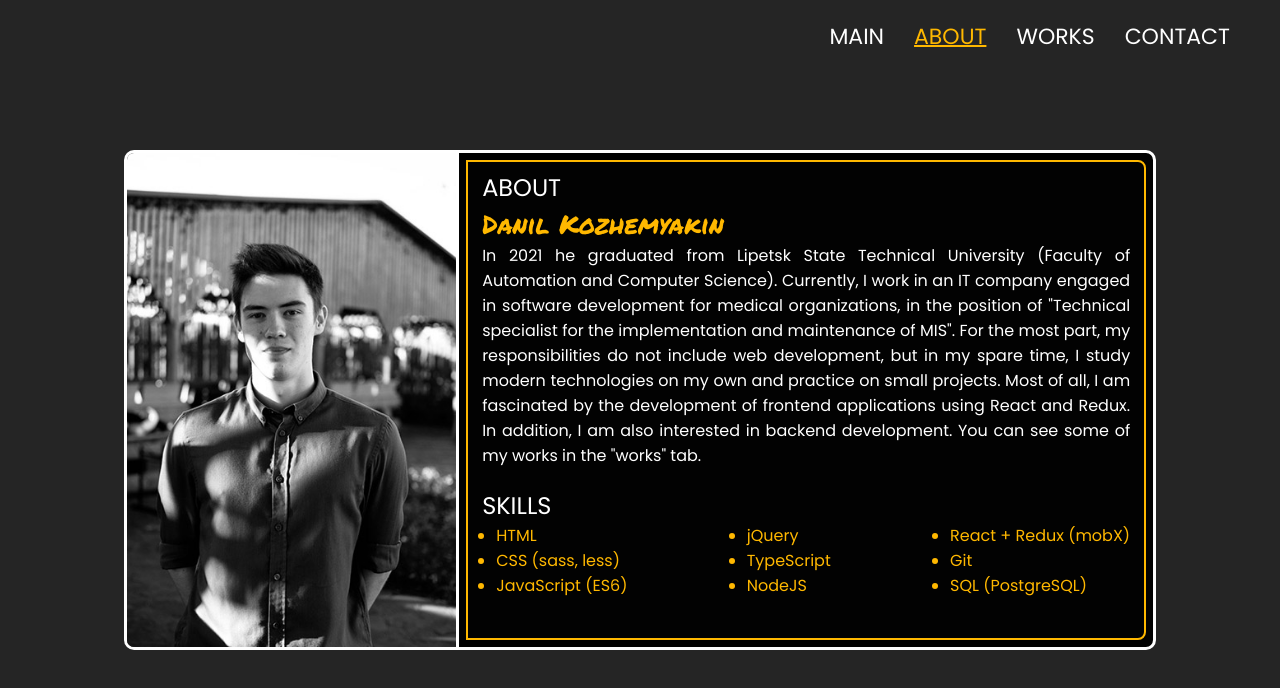
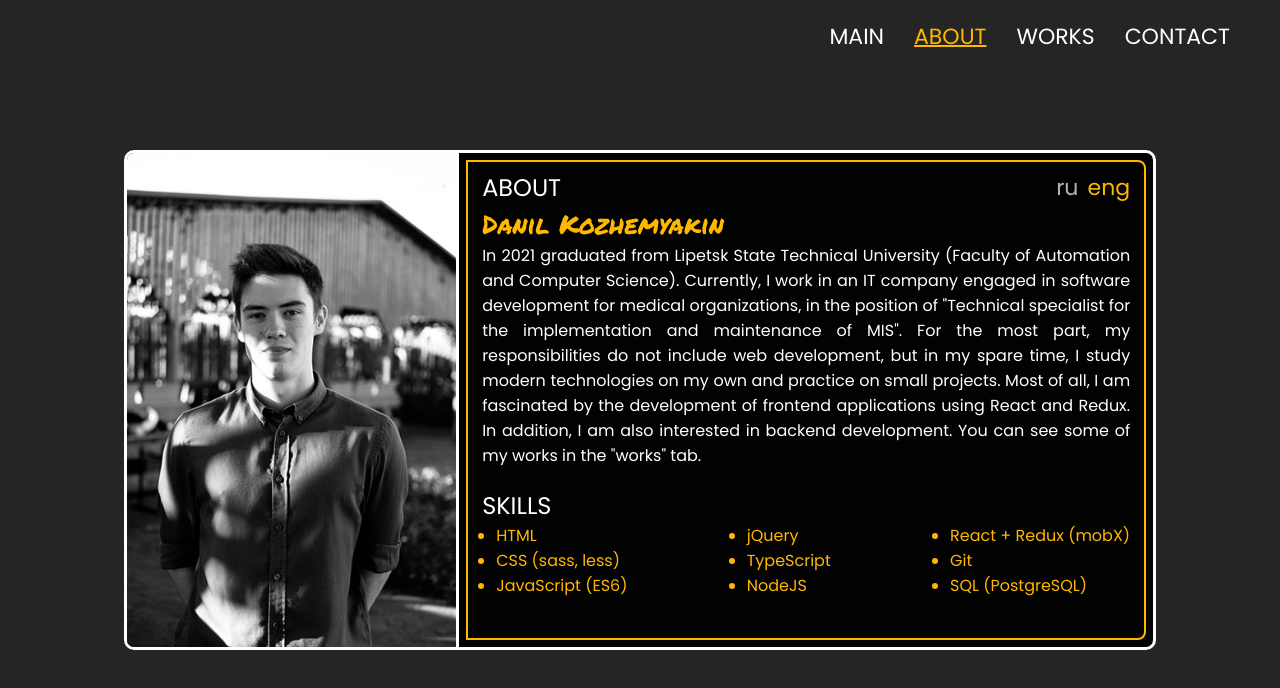
Before and after one commit to RazumeetsyaDanila/portfolio, a React (Create React App) app: page /about in a window 1280 px wide. Shown: the top 688 px of the page. Built offline with nearby package versions, Linux system fonts and the light colour scheme.

Commit message:
some changes...

```diff
--- a/src/App.tsx
+++ b/src/App.tsx
@@ -1,14 +1,15 @@
-import React from 'react';
+import React, { useState } from 'react';
 import './app.scss';
 import { BrowserRouter } from 'react-router-dom';
 import AppRouter from './pages/AppRouter';
 import Header from './components/Header/Header';
 
 const App: React.FC = () => {
+  const [lang, setLang] = useState('eng')
   return (
     <BrowserRouter>
       <Header />
-      <AppRouter />
+      <AppRouter lang={lang} setLang={setLang}/>
     </BrowserRouter>
   );
 };
--- a/src/app.scss
+++ b/src/app.scss
@@ -28,3 +28,8 @@ $grey-color: #252525;
     font-family: 'PermanentMarker';
     src: url('fonts/PermanentMarker-Regular.ttf')  format('truetype')
 }
+
+@font-face {
+    font-family: 'Jost-R';
+    src: url('fonts/Jost-Regular.ttf')  format('truetype')
+}
--- a/src/pages/AboutPage/AboutPage.tsx
+++ b/src/pages/AboutPage/AboutPage.tsx
@@ -2,15 +2,32 @@ import React from 'react';
 import s from './aboutPage.module.scss'
 import avatar from '../../img/avatar3.jpg'
 
-const AboutPage: React.FC = () => {
+const AboutPage: React.FC<any> = ({ lang, setLang }) => {
     return (
         <div className={s.container}>
             <img className={s.imgBox} src={avatar} alt="" />
             <div className={s.infoBox}>
                 <div className={s.infoBorderBox}>
-                    <p className={s.title}>ABOUT</p>
+                    <div className={s.titleContainer}>
+                        <p className={s.title}>ABOUT</p>
+                        {lang === 'ru' ?
+                            <div className={s.langContainer}>
+                                <p className={s.langActive} onClick={() => setLang('ru')}>ru</p>
+                                <p className={s.lang} onClick={() => setLang('eng')}>eng</p>
+                            </div>
+                            :
+                            <div className={s.langContainer}>
+                                <p className={s.lang} onClick={() => setLang('ru')}>ru</p>
+                                <p className={s.langActive} onClick={() => setLang('eng')}>eng</p>
+                            </div>
+                        }
+                    </div>
                     <p className={s.sayMyName}>Danil Kozhemyakin</p>
-                    <p className={s.infoText}>In 2021 he graduated from Lipetsk State Technical University (Faculty of Automation and Computer Science). Currently, I work in an IT company engaged in software development for medical organizations, in the position of "Technical specialist for the implementation and maintenance of MIS". For the most part, my responsibilities do not include web development, but in my spare time, I study modern technologies on my own and practice on small projects. Most of all, I am fascinated by the development of frontend applications using React and Redux. In addition, I am also interested in backend development. You can see some of my works in the "works" tab.</p>
+                    {lang === 'ru' ?
+                        <p className={s.infoTextRu}>В 2021 году закончил Липецкий государственный технический университет (Факультет Автоматизации и Информатики). В настоящее время работаю в it-компании, занимающейся разработкой ПО для медицинских организаций, в должности «Технический специалист по внедрению и сопровождению МИС». По большей части, в мои обязанности не входит разработка под web, однако в свободное от работы время, я самостоятельно изучаю современные технологии и практикуюсь на небольших проектах. Больше всего меня увлекает разработка фронтенд приложений, с использованием React и Redux. Кроме того, мне интересна и бэкенд разработка. Некоторые мои работы вы можете посмотреть во вкладке «works».</p>
+                        :
+                        <p className={s.infoTextEng}>In 2021 graduated from Lipetsk State Technical University (Faculty of Automation and Computer Science). Currently, I work in an IT company engaged in software development for medical organizations, in the position of "Technical specialist for the implementation and maintenance of MIS". For the most part, my responsibilities do not include web development, but in my spare time, I study modern technologies on my own and practice on small projects. Most of all, I am fascinated by the development of frontend applications using React and Redux. In addition, I am also interested in backend development. You can see some of my works in the "works" tab.</p>
+                    }
                     <p className={s.title}>SKILLS</p>
                     <ul className={s.skillsList}>
                         <div >
--- a/src/pages/AboutPage/aboutPage.module.scss
+++ b/src/pages/AboutPage/aboutPage.module.scss
@@ -36,11 +36,20 @@
     border-radius: 0 8px 8px 0;
 }
 
-.infoText {
+.infoTextEng {
     // style={{textAlign: "justify", marginBottom: 20+"px"}};
     text-align: justify;
     margin-bottom: 20px;
     font-size: 16px;
+}
+
+.infoTextRu {
+    text-align: justify;
+    margin-bottom: 20px;
+    font-size: 17px;
+    font-family: Jost-R;
+    height: 225px;
+    line-height: 1.5;
 }
 
 .sayMyName {
@@ -95,4 +104,32 @@
     .skillsList{
         flex-direction: column;
     }
+    .infoTextRu {
+        height: auto;
+    }
+
 }
+
+.titleContainer{
+    display: flex;
+    justify-content: space-between;
+}
+
+.langContainer{
+    display: flex;
+    align-items: center;
+    justify-content: space-between;
+    width: 74px;
+    font-size: 22px;
+}
+
+.lang{
+    opacity: 0.7;
+}
+.lang:hover{
+    opacity: 1;
+    cursor: pointer;
+}
+.langActive{
+    color: $gold-color;
+}
--- a/src/pages/AppRouter.tsx
+++ b/src/pages/AppRouter.tsx
@@ -5,11 +5,11 @@ import AboutPage from './AboutPage/AboutPage';
 import WorkPage from './WorkPage/WorkPage';
 import ContactPage from './ContactPage/ContactPage';
 
-const AppRouter: React.FC = () => {
+const AppRouter: React.FC<any> = (props) => {
     return (
         <Routes>
             <Route path="/" element={<MainPage/>} />
-            <Route path="/about" element={<AboutPage/>} />
+            <Route path="/about" element={<AboutPage lang={props.lang} setLang={props.setLang}/>} />
             <Route path="/work" element={<WorkPage />} />
             <Route path="/contact" element={<ContactPage />} />
         </Routes>
--- a/src/pages/WorkPage/WorkPage.tsx
+++ b/src/pages/WorkPage/WorkPage.tsx
@@ -17,7 +17,7 @@ const WorkPage: React.FC = () => {
                     </div>
                     <div className={s.face + ' ' + s.face2}>
                         <div className={s.content}>
-                            <p>Lorem ipsum dolor sit amet consectetur adipisicing elit. Quas cum cumque minus iste veritatis provident at.</p>
+                            <p>A small duel game between a dragon and a knight (using dice)...</p>
                             <a href="#">Read More</a>
                         </div>
                     </div>
@@ -31,7 +31,7 @@ const WorkPage: React.FC = () => {
                     </div>
                     <div className={s.face + ' ' + s.face2}>
                         <div className={s.content}>
-                            <p>Lorem ipsum dolor sit amet consectetur adipisicing elit. Quas cum cumque minus iste veritatis provident at.</p>
+                            <p>A website for filling out astrological questionnaires, made to order...</p>
                             <a href="#">Read More</a>
                         </div>
                     </div>
@@ -45,7 +45,7 @@ const WorkPage: React.FC = () => {
                     </div>
                     <div className={s.face + ' ' + s.face2}>
                         <div className={s.content}>
-                            <p>Lorem ipsum dolor sit amet consectetur adipisicing elit. Quas cum cumque minus iste veritatis provident at.</p>
+                            <p>An application that includes both a frontend and a backend part...</p>
                             <a href="#">Read More</a>
                         </div>
                     </div >
--- a/src/pages/WorkPage/workPage.module.scss
+++ b/src/pages/WorkPage/workPage.module.scss
@@ -22,7 +22,6 @@
         justify-content: space-around;
         margin-bottom: 170px;
         margin-top: 65px;
-
     }
 
     .container .card {
@@ -96,7 +95,7 @@
     display: flex;
     justify-content: center;
     align-items: center;
-    padding: 20px;
+    padding: 18px;
     box-sizing: border-box;
     box-shadow: 0 20px 50px rgba(0, 0, 0, 0.8);
     transform: translateY(-100px);
@@ -107,7 +106,7 @@
 }
 
 .container .card .face.face2 .content p {
-    margin: 0;
+    margin: 0 0 10px 0;
     padding: 0;
     font-family: Poppins-R;
     text-align: justify;
```
Also changed, not shown: src/fonts/Jost-Regular.ttf (added).
